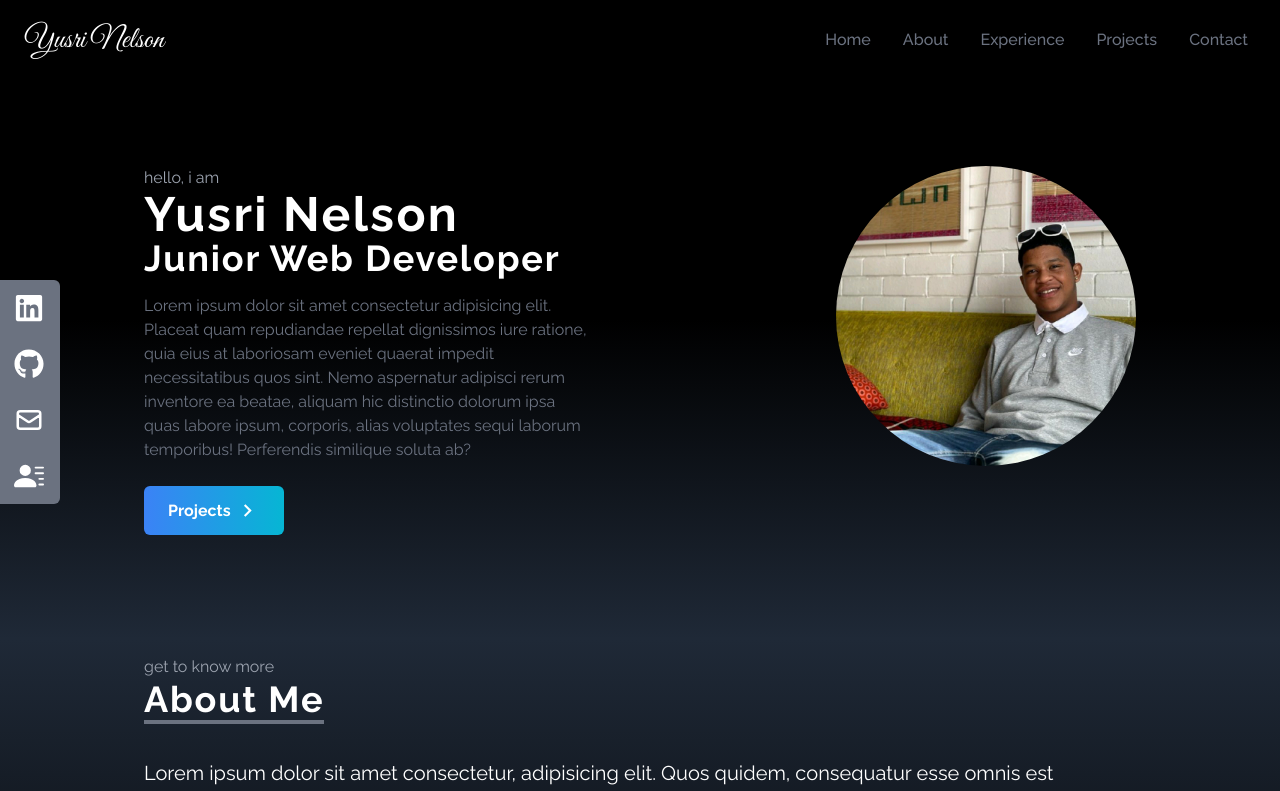
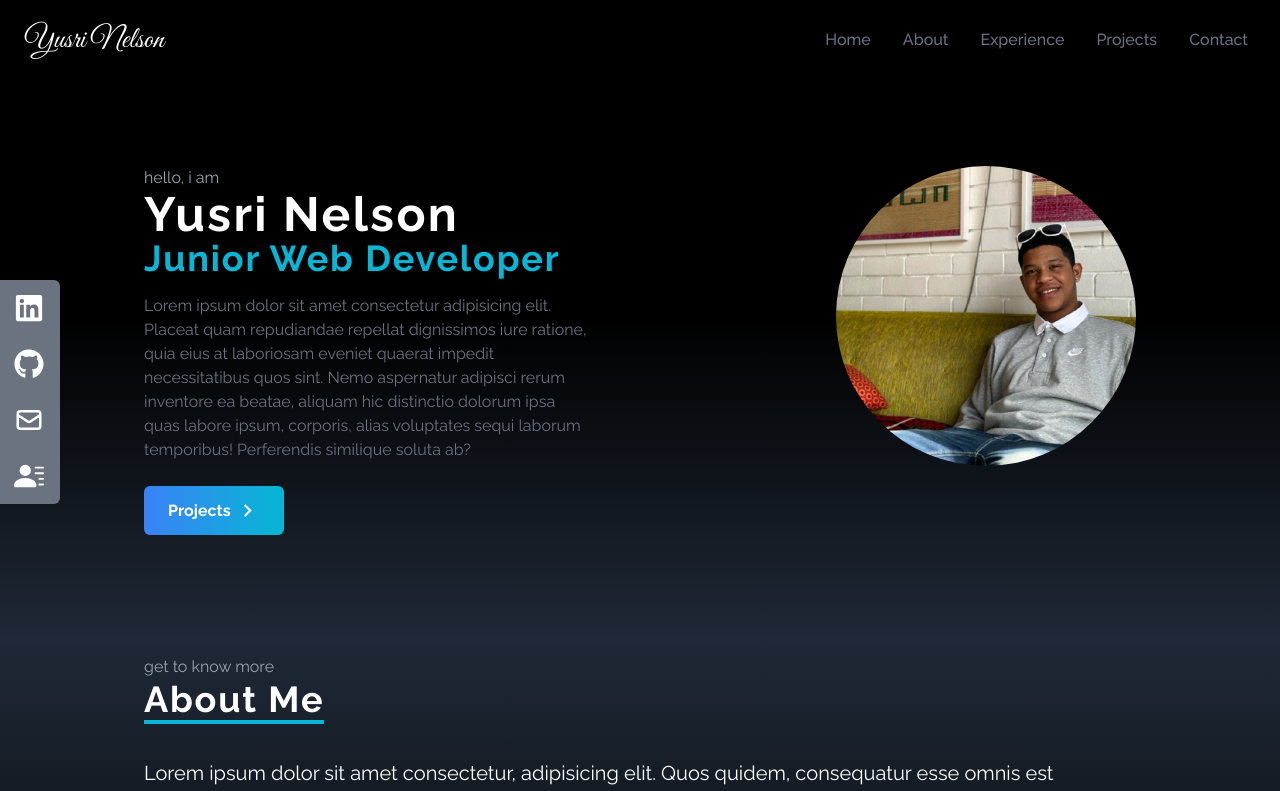
Before and after one commit to yusrinelson/my-portfolio, a React (Vite) app: page / in a window 1280 px wide. Shown: the top 791 px of the page. Built offline with nearby package versions, Linux system fonts and the light colour scheme.

Commit message:
updated styles

```diff
--- a/src/components/Contact.jsx
+++ b/src/components/Contact.jsx
@@ -2,7 +2,7 @@ import { layout } from "./style";
 
 const Contact = () => {
   return (
-    <div name="contact" className={`${layout.sectionBtoG} p-4 text-white pb-1`}>
+    <div name="contact" className={`${layout.sectionBtoG} p-4 text-white`}>
       <div className={`${layout.sectionDisplay} p-4`}>
         <div className="pb-8">
         <p className="text-gray-400">Get in Touch</p>
@@ -30,15 +30,15 @@ const Contact = () => {
             />
              <input
               type="text"
-              name="company"
-              placeholder="company name"
+              name="subject"
+              placeholder="subject"
               required
               className={layout.inputStyle}
             />
             <textarea
               name="message"
               placeholder="enter your message"
-              rows="10"
+              rows="7"
               required
               className={layout.inputStyle}
             ></textarea>
@@ -53,7 +53,7 @@ const Contact = () => {
         </div>
       </div>
       <div className="w-full border-b-[1px] border-gray-500"/>
-      <div className="text-center py-2 text-[10px]"><p>Copyright &#169; 2024 Yusri Nelson, All Rights Reserved.</p></div>
+      <div className="text-center py-2 text-[12px]"><p>Copyright &#169; 2024 Yusri Nelson, All Rights Reserved.</p></div>
     </div>
   );
 };
--- a/src/components/Home.jsx
+++ b/src/components/Home.jsx
@@ -45,7 +45,7 @@ const Home = () => {
           <h2 className="text-center text-4xl font-bold tracking-wider text-white sm:text-5xl md:text-start">
             Yusri Nelson
           </h2>
-          <h4 className="text-center text-2xl font-bold tracking-wider text-white sm:text-4xl md:text-start">
+          <h4 className="text-center text-2xl font-bold tracking-wider text-cyan-500 sm:text-4xl md:text-start">
             Junior Web Developer
           </h4>
           <p className="max-w-md py-4 text-gray-500 ">
--- a/src/components/style.js
+++ b/src/components/style.js
@@ -2,7 +2,7 @@ export const layout = {
     sectionGtoB: `w-full bg-gradient-to-b from-gray-800 to-black pb-20`,
     sectionBtoG: `w-full bg-gradient-to-b from-black to-gray-800 pb-20`,
     buttongradient:`my-2 flex w-fit cursor-pointer items-center rounded-md bg-gradient-to-r from-blue-500 to-cyan-500 px-2 sm:px-6 py-3 text-white font-bold`,
-    sectionHeadText:`text-4xl font-bold inline border-b-4 border-gray-500 tracking-wider`,
+    sectionHeadText:`text-4xl font-bold inline border-b-4 border-cyan-500 tracking-wider text-white`,
     inputStyle:`mt-4 rounded-md border-2 bg-transparent p-2 text-white focus:outline-none`,
     sectionDisplay:`max-w-screen-lg p-4 mx-auto flex flex-col justify-center w-full h-full`,
     projectButton:" w-fit duration-200 hover:scale-105  w-1/3",
```
